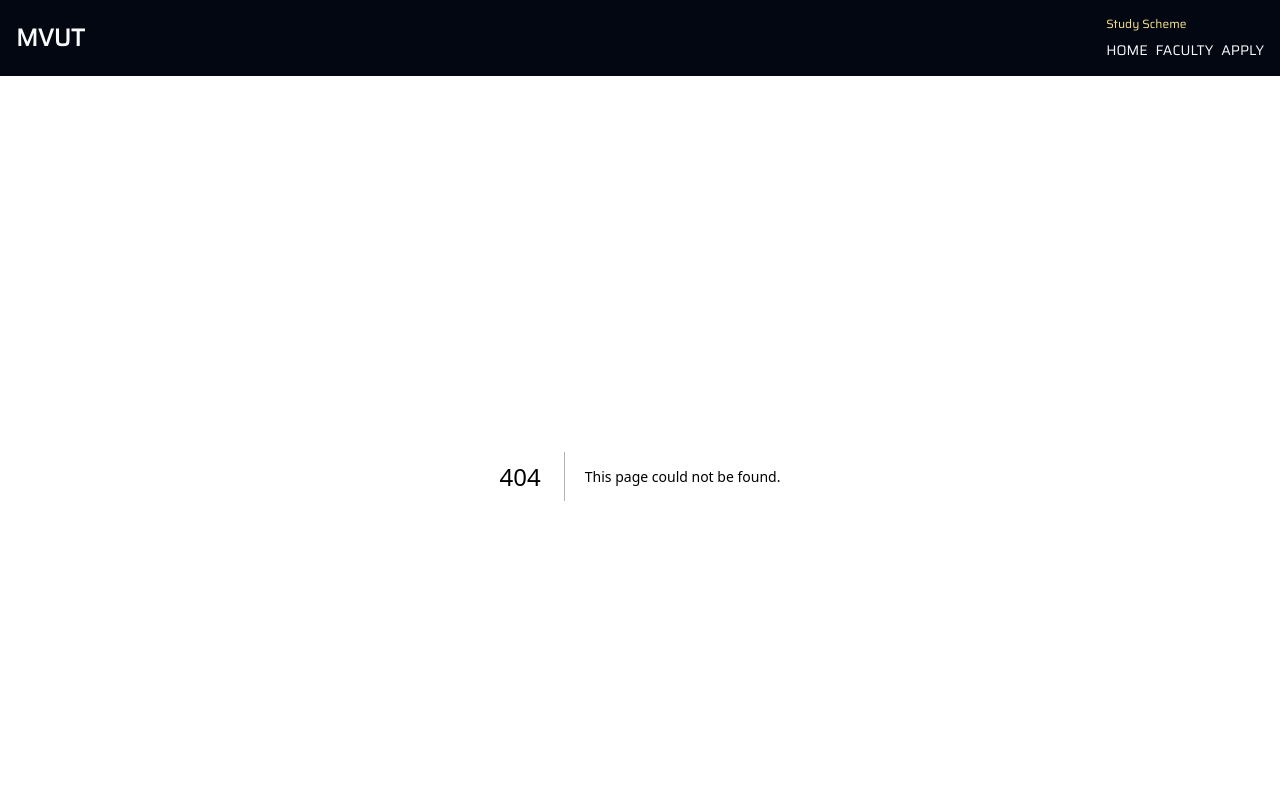
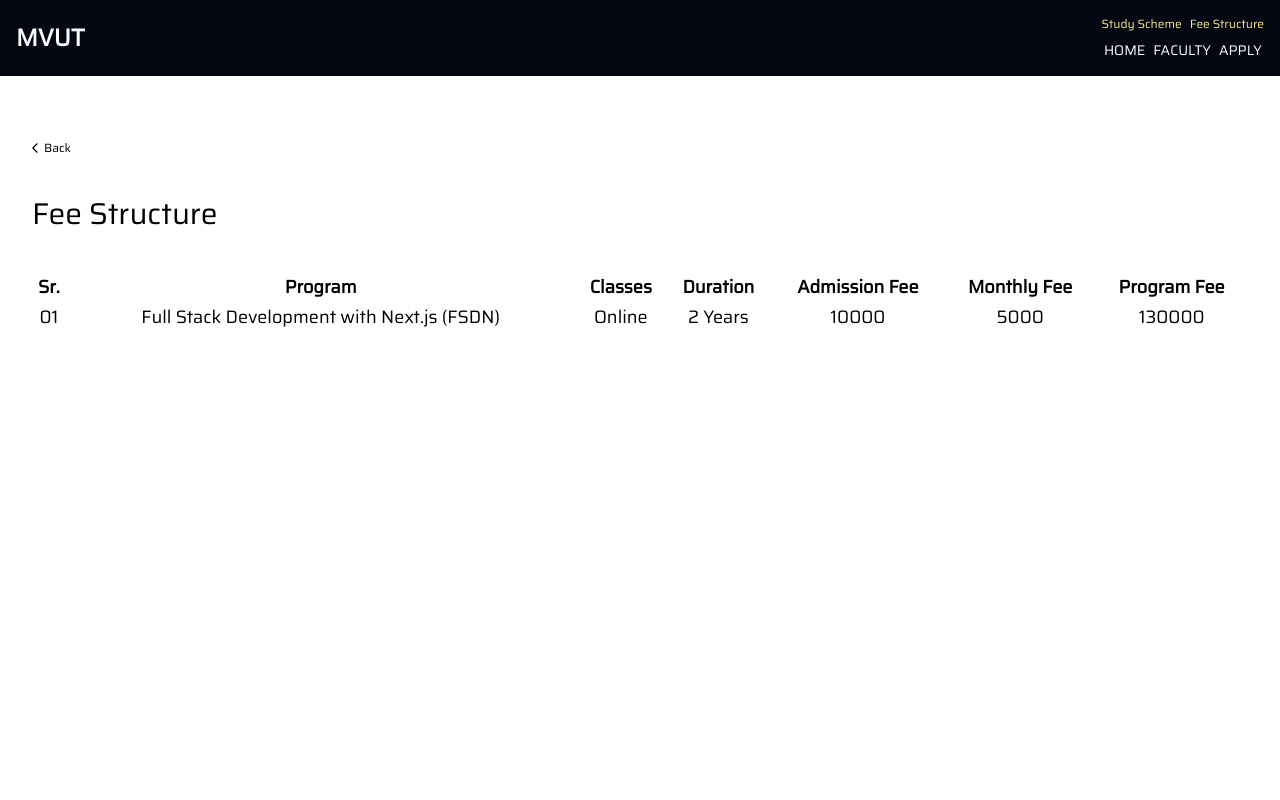
Before and after one commit to mvut/mvut, a Next.js app: page /pages/study/fee in a window 1280 px wide. Before the commit this address had no page. Shown: the top 800 px of the page. Built offline with nearby package versions, Linux system fonts and the light colour scheme.

Commit message:
Fee v1.1

```diff
--- a/app/components/navbar.tsx
+++ b/app/components/navbar.tsx
@@ -20,6 +20,7 @@ export default function MyHeaderComponent(){
                     <div className={'flex gap-2 text-xs text-amber-200'}>
                         {/*<Link href={'/pages/news'}>News & Events</Link>*/}
                         <Link href={'/pages/study'}>Study Scheme</Link>
+                        <Link href={'/pages/study/fee'}>Fee Structure</Link>
                     </div>
                     <nav className={'flex text-sm items-center justify-center uppercase gap-2'}>
                         <Link href={'/'} className={'hover:underline hover:underline-offset-4 hover:text-amber-600'}>Home</Link>
--- /dev/null
+++ b/app/pages/study/fee/page.tsx
@@ -0,0 +1,36 @@
+import Link from "next/link";
+import {MdArrowBackIos} from "react-icons/md";
+
+export default function FeeStructure(){
+    return (
+        <div className={'container flex flex-col py-16 min-h-screen'}>
+            <Link href={'/'} className={'flex text-xs hover:text-red-500 items-center'}><MdArrowBackIos />Back</Link>
+
+            <p className={'text-3xl py-10'}>Fee Structure</p>
+            <table className="table-auto text-center text-xs sm:text-lg overflow-auto">
+                <thead>
+                <tr>
+                    <th>Sr.</th>
+                    <th>Program</th>
+                    <th>Classes</th>
+                    <th>Duration</th>
+                    <th>Admission Fee</th>
+                    <th>Monthly Fee</th>
+                    <th>Program Fee</th>
+                </tr>
+                </thead>
+                <tbody className={'odd:bg-red-400'}>
+                <tr>
+                    <td>01</td>
+                    <td>Full Stack Development with Next.js (FSDN)</td>
+                    <td>Online</td>
+                    <td>2 Years</td>
+                    <td>10000</td>
+                    <td>5000</td>
+                    <td>130000</td>
+                </tr>
+                </tbody>
+            </table>
+        </div>
+)
+}
--- a/app/pages/study/page.tsx
+++ b/app/pages/study/page.tsx
@@ -1,5 +1,6 @@
 import Link from "next/link";
 import { MdWebhook } from "react-icons/md";
+import { MdArrowBackIos } from "react-icons/md";
 
 export default function StudySchemeComponent(){
     return(
```
